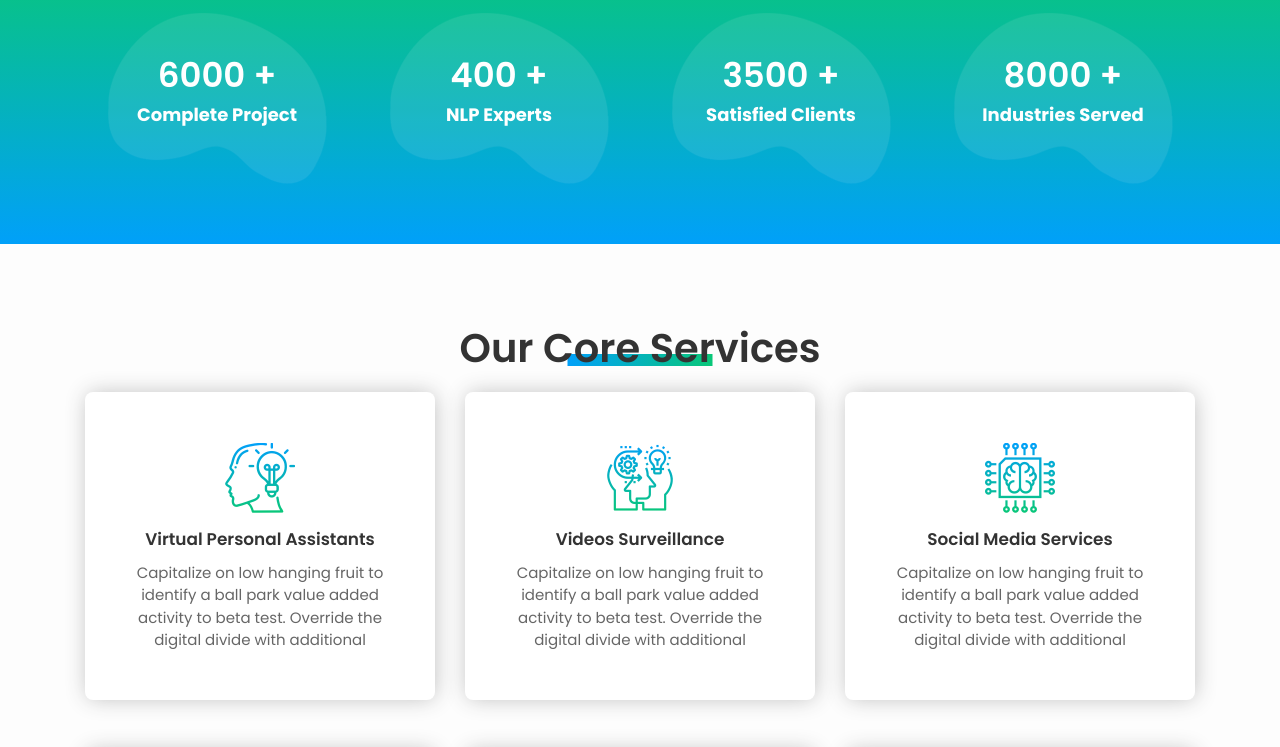
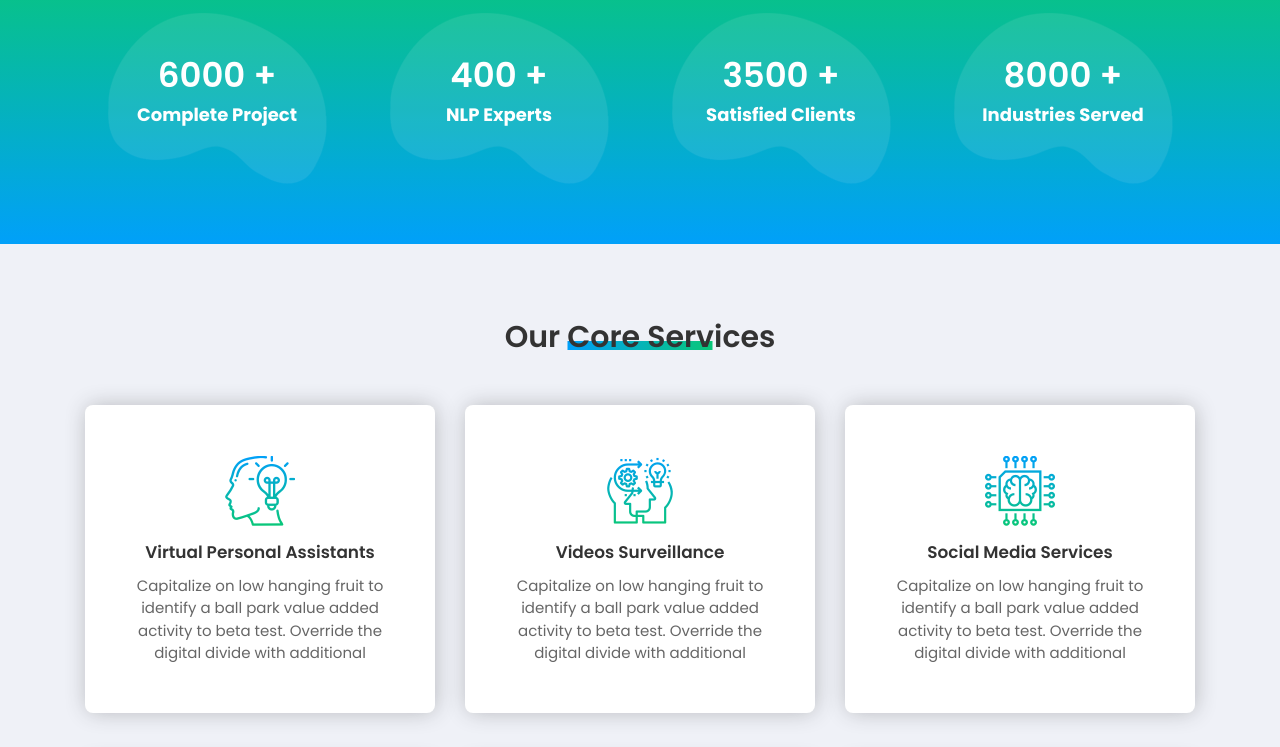
Before and after one commit to front-end-by-rimantas/41-grupe-portfolio-neuron, a website with bundled scripts: page index.html in a window 1280 px wide. Shown: the part 2000-2747 px from the top of the page. Built offline with nearby package versions, Linux system fonts and the light colour scheme; files whose address does not match are found by name.

Commit message:
Fixed: 1- h2 size. 2-Background color.

```diff
--- a/css/components/about-us.css
+++ b/css/components/about-us.css
@@ -1,11 +1,11 @@
 /* 1em = 16px */
 
 #neuron-about {
-    background-color: #fdfdfd;
+    background-color: #eff1f7;
 }
 
 .about-description {
-    background-color: #fdfdfd;
+    background-color: #eff1f7;
     text-align: left;
     line-height: 1.5em;
     margin-bottom: 1em;
--- a/css/components/services.css
+++ b/css/components/services.css
@@ -1,5 +1,5 @@
 .services {
-    background-color: #fdfdfd;
+    background-color: #eff1f7;
 }
 
 .services .tiles {
@@ -25,8 +25,9 @@
 }
 
 @media (min-width: 546px) {
-    .section-title {
+    .services .section-title {
         font-size: 30px;
+        margin-bottom: 50px;
     }
 }
 
@@ -35,6 +36,11 @@
         display: flex;
         flex-direction: row;
         flex-wrap: wrap;
+    }
+
+    .services .section-title {
+        font-size: 30px;
+        margin-bottom: 50px;
     }
 }
 
```
